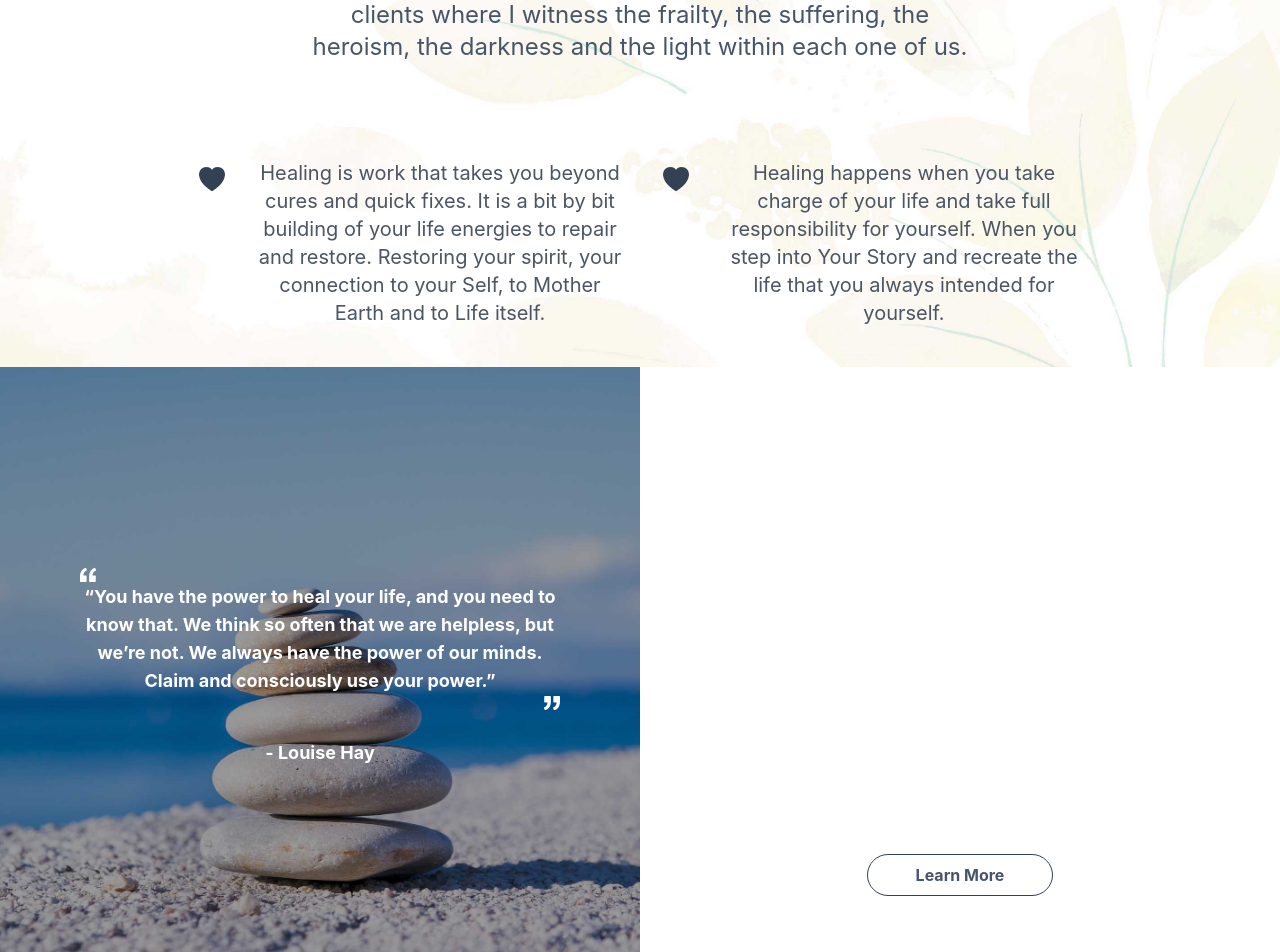
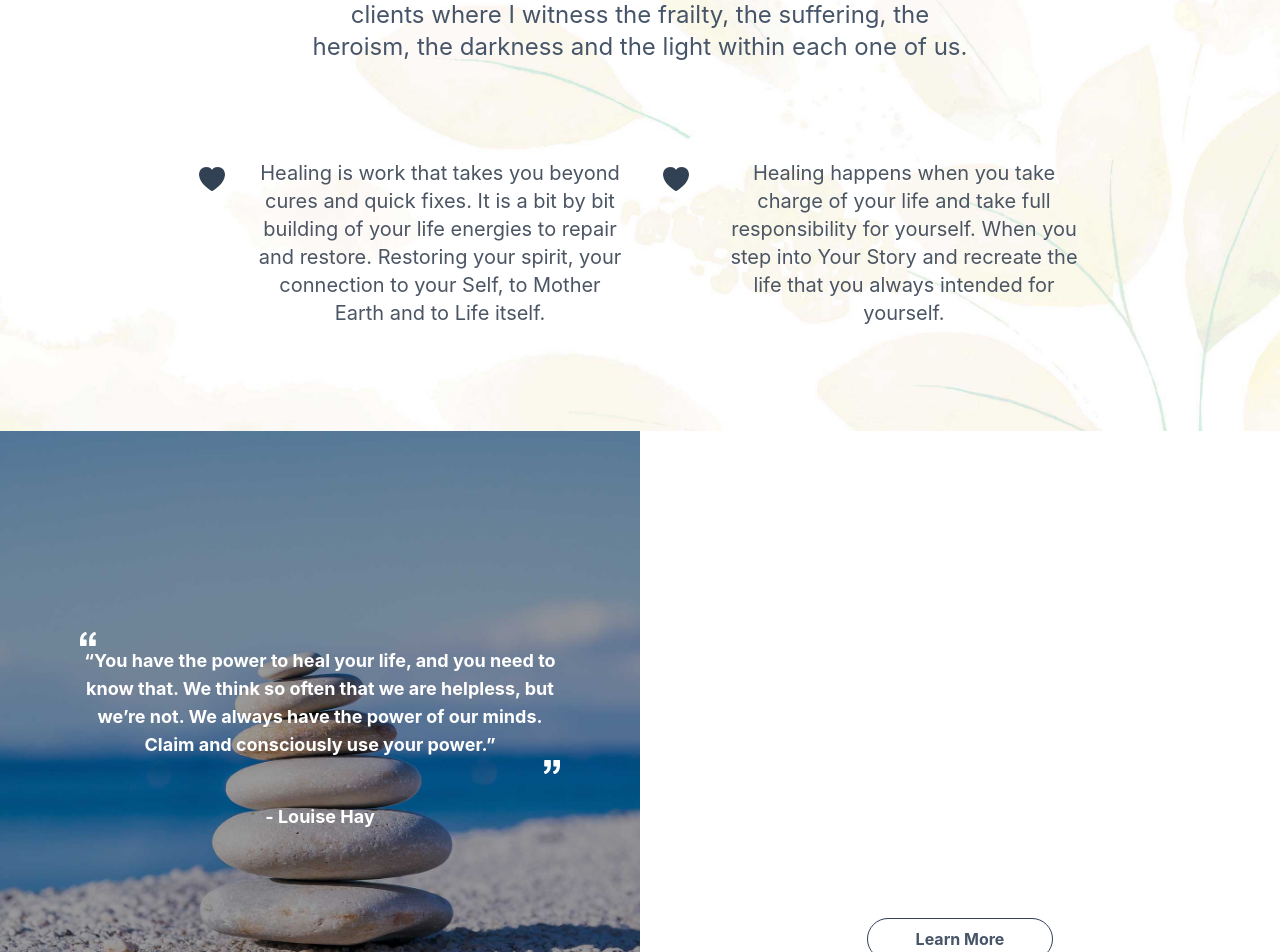
Before and after one commit to SurbhiSarna/surbhi-sarna-site, a React (Vite) app: page / in a window 1280 px wide. Shown: the part 1349-2301 px from the top of the page. Built offline with nearby package versions, Linux system fonts and the light colour scheme.

Commit message:
:art: - Minor Padding Fix on HomePage

```diff
--- a/src/components/HomepageAboutMe/homepageAboutMe.jsx
+++ b/src/components/HomepageAboutMe/homepageAboutMe.jsx
@@ -47,7 +47,7 @@ const HomepageAboutMe = () => {
             one of us.
           </p>
         </div>
-        <div className="mx-auto mt-16 max-w-2xl sm:mt-20 lg:mt-24 lg:max-w-4xl">
+        <div className="mx-auto my-16 max-w-2xl sm:mt-20 lg:mt-24 lg:max-w-4xl">
           <dl className="grid grid-cols-1 gap-y-10 gap-x-8 lg:max-w-none lg:grid-cols-2 lg:gap-y-16">
             {features.map((feature) => (
               <div key={feature.name} className="relative md:pl-16">
```
